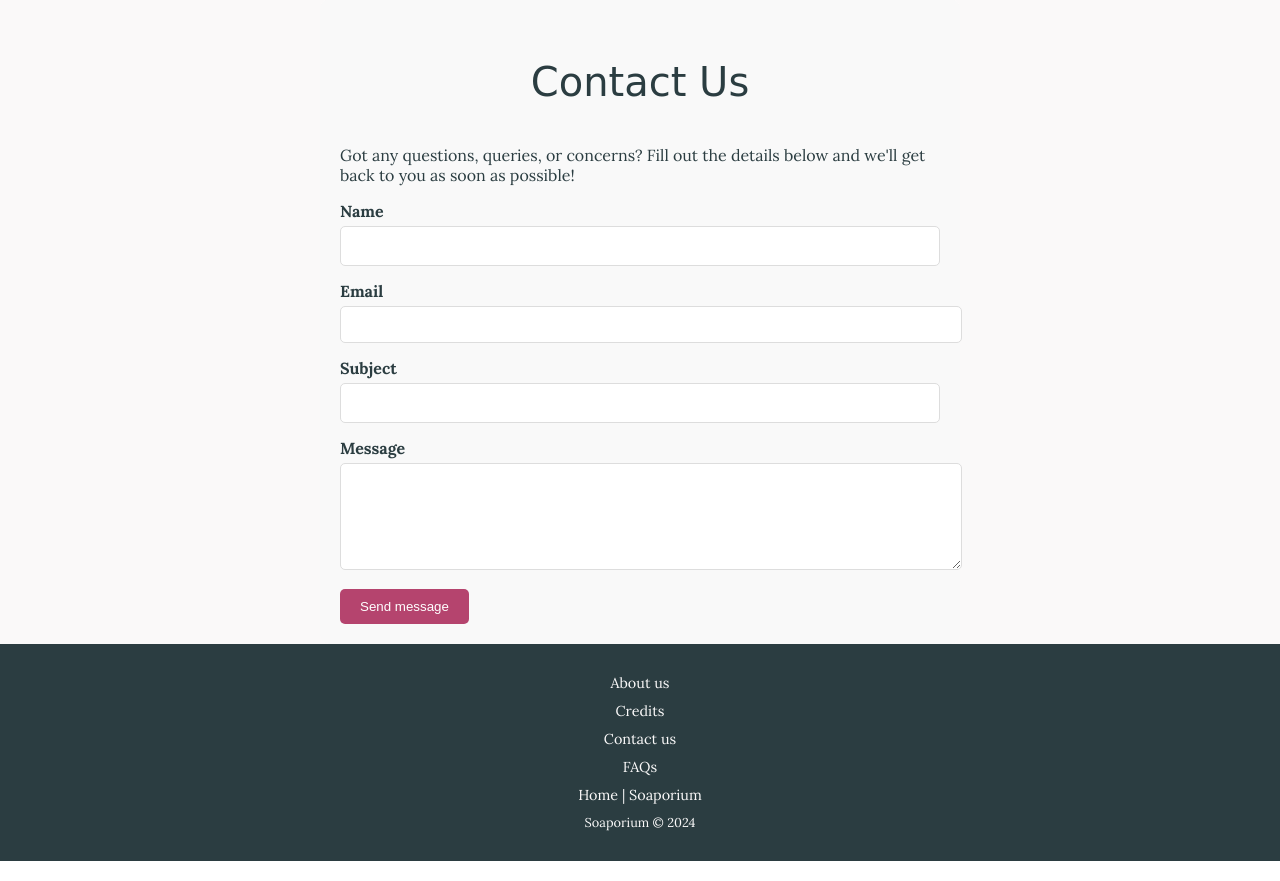
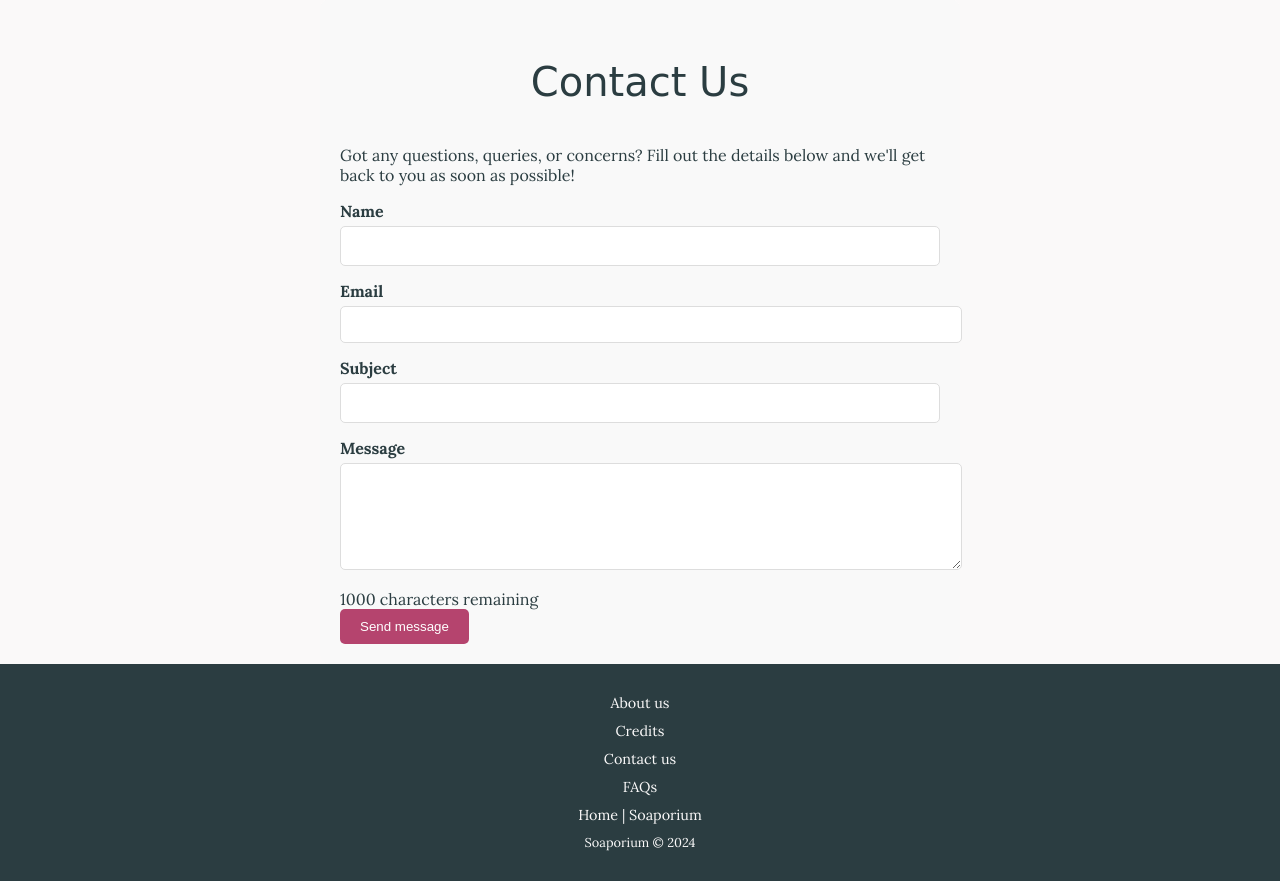
Before and after one commit to anisha-arya/Soap, a Flask app: page /customer_service in a window 1280 px wide. Shown: the part 81-962 px from the top of the page. Run offline with Flask 3, Linux system fonts and the light colour scheme; some web fonts are replaced.

Commit message:
Added character counter for message

```diff
--- a/templates/contact.html
+++ b/templates/contact.html
@@ -32,10 +32,21 @@
         <input type="text" id="subject" name="subject" maxlength="50" required>
 
         <label for="message">Message</label>
-        <textarea id="message" name="message" maxlength="1000" rows="5" required></textarea>
+        <textarea id="message" name="message" maxlength="1000" rows="5" required oninput="updateCounter()"></textarea>
+        <div id="charCount">1000 characters remaining</div>
 
         <button type="submit" class="submit-button">Send message</button>
     </form>
+</div>
 
-</div>
+<!--ChatGPT-generated Javascript-->
+<script>
+    function updateCounter() {
+        const textarea = document.getElementById('message');
+        const charCount = document.getElementById('charCount');
+        const remaining = 1000 - textarea.value.length;
+        charCount.textContent = remaining + ' characters remaining';
+    }
+</script>
+
 {% endblock %}
```
